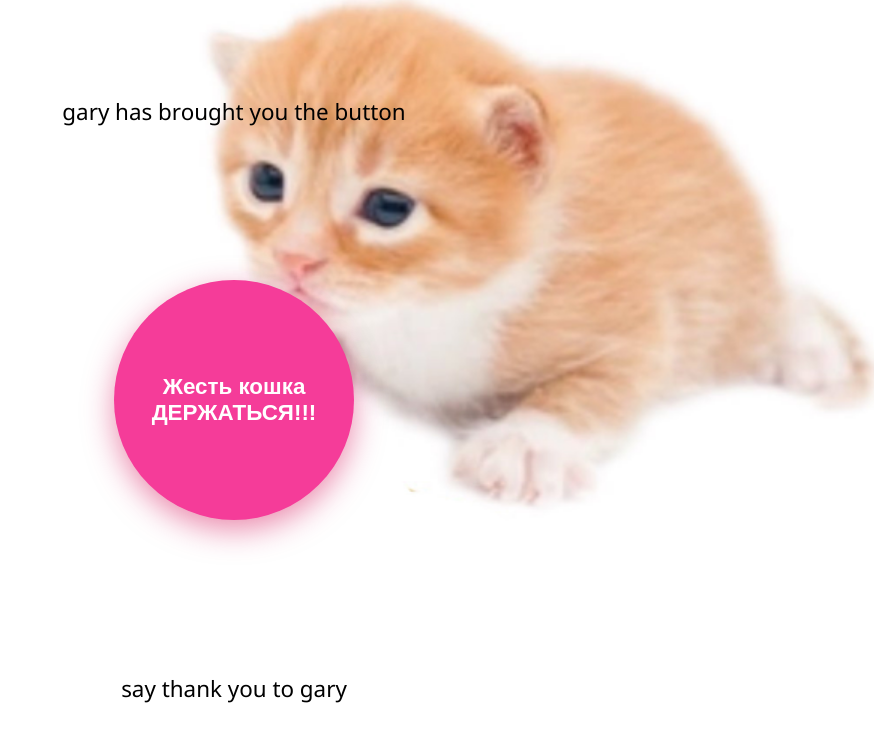
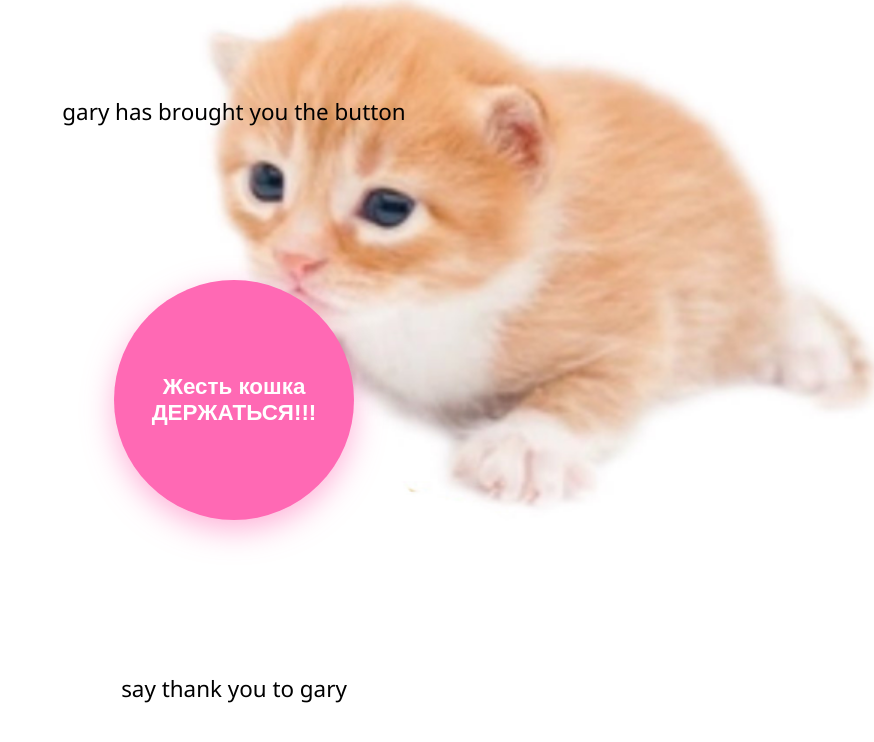
Before and after one commit to KirNekrasov/gary, a website built with Vite: page index.html in a window 1280 px wide. Shown: the whole page, without its empty margins (406-1280 px from the left). Built offline with nearby package versions, Linux system fonts and the light colour scheme.

Commit message:
fix: update button background color and box shadow for improved aesthetics

```diff
--- a/src/index.css
+++ b/src/index.css
@@ -29,11 +29,11 @@ body {
   height: var(--size);
   border-radius: 50%;
   border: none;
-  background-color: #f53c99;
+  background-color: #ff69b4;
   color: white;
   font-size: 1.4rem;
   font-weight: 900;
-  box-shadow: 0 10px 30px rgba(216, 27, 96, 0.5);
+  box-shadow: 0 10px 30px rgba(255, 105, 180, 0.5);
   white-space: pre-line;
   cursor: pointer;
   -webkit-tap-highlight-color: transparent;
```
